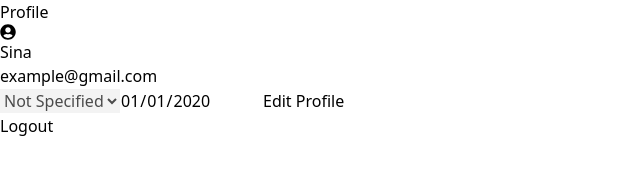
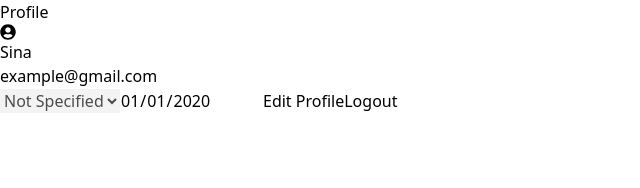
Before and after one commit to Sina-Hgs/user-profile-react, a React (Vite) app: page / in a window 1280 px wide. Shown: the top 188 px of the page, without its empty margins (0-640 px from the left). Built offline with nearby package versions, Linux system fonts and the light colour scheme; the HTML template or start-up script is replaced by a standard one.

Commit message:
made the bottomsheet show up when clicking on logout and also added a cancel button to the bottom sheet

```diff
--- a/src/components/BottomSheet.jsx
+++ b/src/components/BottomSheet.jsx
@@ -1,5 +1,14 @@
+import { Link } from "react-router-dom";
+
 const BottomSheet = () => {
-  return <div>BottomSheet</div>;
+  return (
+    <div className={` absolute bg-slate-950 w-screen`}>
+      <Link className="w-10 yellow-600 bg-red-400" reloadDocument to={"/"}>
+        Cancel
+      </Link>
+      <button>Logout</button>
+    </div>
+  );
 };
 
 export default BottomSheet;
--- a/src/routes/ProfilePage.jsx
+++ b/src/routes/ProfilePage.jsx
@@ -4,9 +4,13 @@ import useLocalStorage from "../hooks/useLocalStorage";
 import UserInfo from "../components/UserInfo";
 import Calender from "../components/Calender";
 import DropDown from "../components/DropDown";
+import BottomSheet from "../components/BottomSheet";
+import { useState } from "react";
 
 const ProfilePage = () => {
   const Navigate = useNavigate();
+
+  const [content, setContent] = useState(null);
 
   // USER GENDER INITIAL VALUE
   const fallBackUserGender = {
@@ -45,7 +49,15 @@ const ProfilePage = () => {
       >
         Edit Profile
       </button>
-      <div>Logout</div>
+
+      <button
+        onClick={() => {
+          content ? setContent(null) : setContent(<BottomSheet />);
+        }}
+      >
+        Logout
+      </button>
+      {content}
     </>
   );
 };
```
